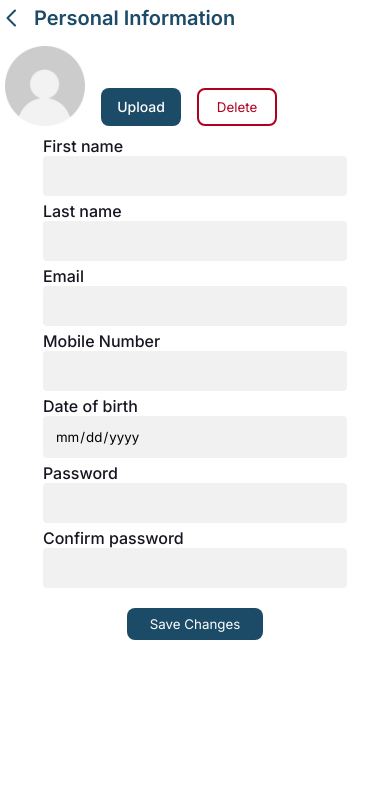
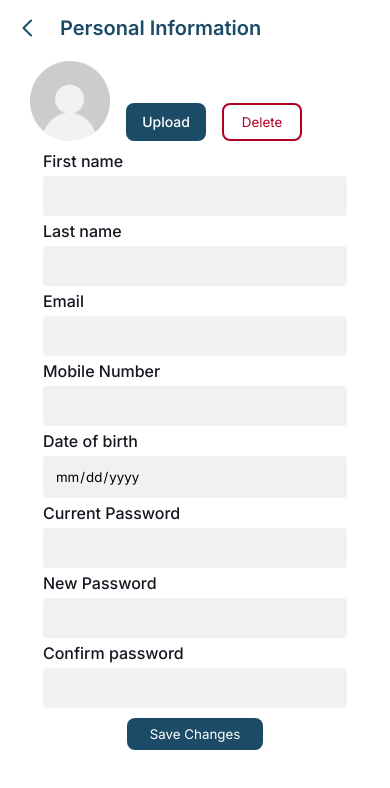
Before and after one commit to Gabriel-Lassen/E-Commerce-CodeVerse, a React (Vite) app in the folder codeverse/: page /profile/personalinformation in a window 390 px wide. Shown: the top 788 px of the page. Built offline with nearby package versions, Linux system fonts and the light colour scheme.

Commit message:
add: adding input current password and spacing adjustments

```diff
--- a/codeverse/src/components/Personal-information/index.jsx
+++ b/codeverse/src/components/Personal-information/index.jsx
@@ -45,7 +45,11 @@ function ProfileInformation() {
           <input type="date" />
         </label>
         <label>
-          <span>Password</span>
+          <span>Current Password</span>
+          <input type="password" maxLength="12" />
+        </label>
+        <label>
+          <span>New Password</span>
           <input type="password" maxLength="12" />
         </label>
         <label>
--- a/codeverse/src/components/Personal-information/styles.module.scss
+++ b/codeverse/src/components/Personal-information/styles.module.scss
@@ -2,18 +2,19 @@
   .profile {
     div {
       display: flex;
-      padding-top: 5px;
+      padding-top: 15px;
       .arrow {
-        padding-right: 10px;
+        padding-right: 20px;
+        padding-left: 16px;
       }
     }
     .avatar {
       display: flex;
       align-items: flex-end;
       gap: 16px;
-      margin-top: 10px;
-      padding-left: 5px;
+      margin-top: 5px;
       margin-bottom: 10px;
+      padding-left: 30px;
       img {
         width: 80px;
         height: 80px;
@@ -77,6 +78,7 @@
         font-style: normal;
         font-weight: 500;
         line-height: 20px;
+        margin-bottom: 5px;
       }
 
       input {
@@ -104,7 +106,7 @@
       background: var(--primary, #1b4b66);
       color: var(--Bright);
       text-align: center;
-      margin: 20px auto 0;
+      margin: 10px auto 0;
     }
   }
 }
```
